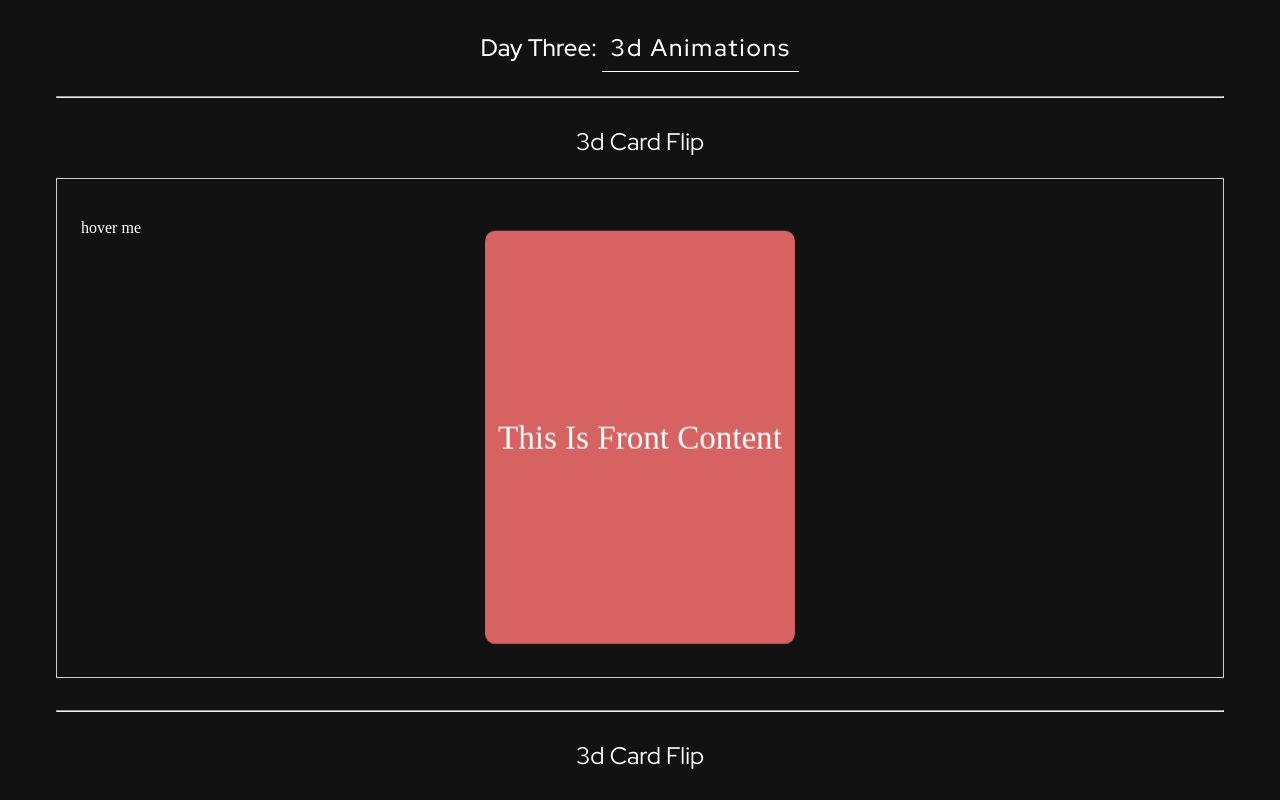
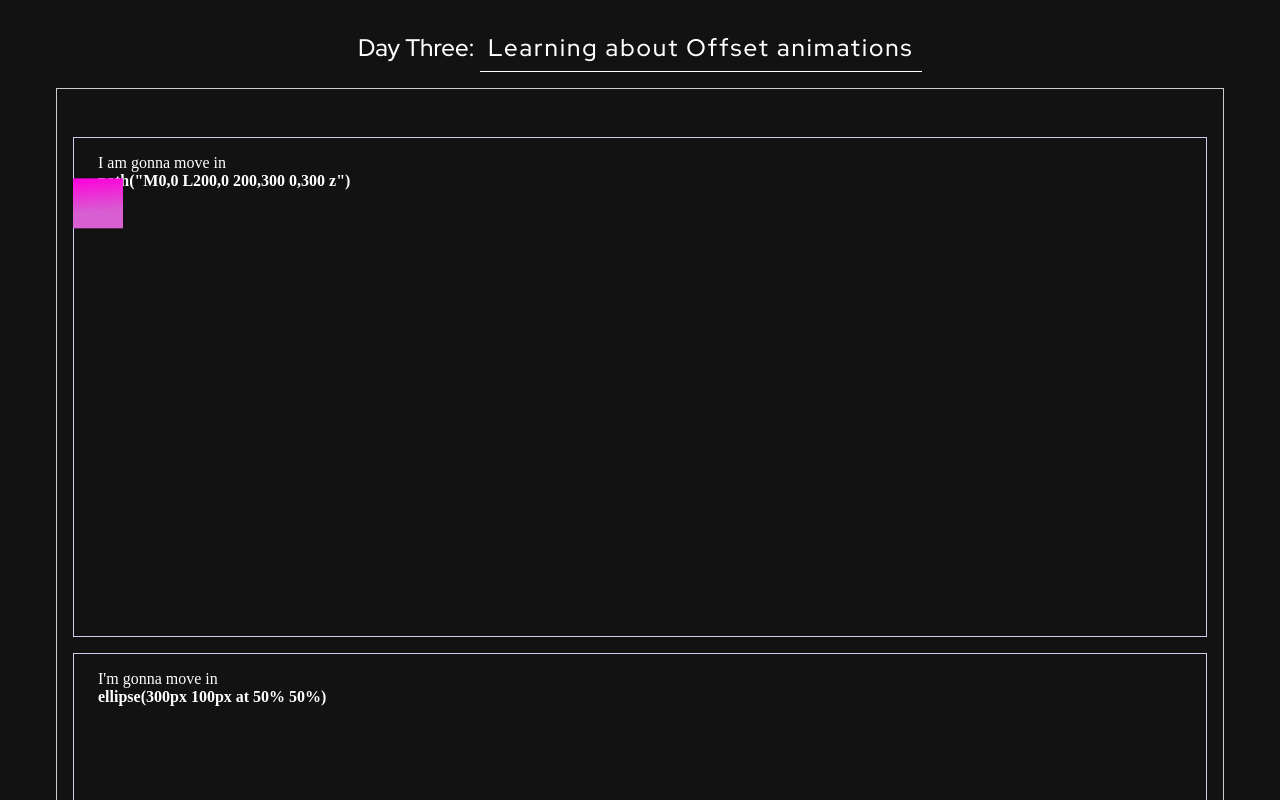
Before and after one commit to Manishkarke/30-days-animation, a React (Vite) app: page / in a window 1280 px wide. Shown: the top 800 px of the page. Built offline with nearby package versions, Linux system fonts and the light colour scheme.

Commit message:
Day 5: offset animation

```diff
--- a/src/App.jsx
+++ b/src/App.jsx
@@ -1,12 +1,10 @@
 import "./App.css";
-import SimpleTransition from "./Day_1/SimpleTransition";
-import Animations from "./Day_2/Animations";
-import { ThreeDAnimation } from "./Day_3/3DAnimation";
+import { OffsetAnimation } from "./Day_5/OffsetAnimation";
 
 function App() {
   return (
     <main className="main-container">
-      <ThreeDAnimation />
+      <OffsetAnimation />
     </main>
   );
 }
--- /dev/null
+++ b/src/Day_4/Gradients.css
@@ -0,0 +1,4 @@
+.linear-one {
+  background-color: #fff5;
+  /* background-image:  */
+}
--- /dev/null
+++ b/src/Day_5/OffsetAnimation.css
@@ -0,0 +1,74 @@
+.animation-container {
+  padding: 2em 1em;
+  border: 1px solid #ccc;
+}
+
+.animation {
+  border: 1px solid #cce;
+  height: 500px;
+
+  padding: 1em 1.5em;
+  margin-top: 1em;
+}
+
+.rectangle {
+  width: 50px;
+  height: 50px;
+  background: linear-gradient(
+    86deg,
+    rgb(215, 95, 209) 34%,
+    rgba(255, 0, 219, 1) 100%
+  );
+
+  animation: moveInPath 3s linear infinite;
+}
+
+.rectangle.path {
+  offset-path: path("M0,0 L200,0 200,300 0,300 z");
+}
+
+.rectangle.ellipse {
+  offset-path: ellipse(300px 100px at 50% 50%);
+}
+
+.rectangle.circle {
+  offset-path: circle(200px at 50% 50%);
+}
+
+.rectangle.inset {
+  offset-path: inset(10%);
+}
+
+.dynamic-path {
+  offset-path: ellipse(300px 100px at 50% 50%);
+  animation-name: dynamicMoveInPath;
+  animation-duration: 5s;
+}
+
+@keyframes moveInPath {
+  0% {
+    offset-distance: 0;
+  }
+
+  100% {
+    offset-distance: 100%;
+  }
+}
+
+@keyframes dynamicMoveInPath {
+  0% {
+    offset-distance: 0;
+  }
+
+  5% {
+    offset-path: ellipse(400px 20px at 20% 50%);
+  }
+
+  75% {
+    offset-path: ellipse(300px 100px at 50% 50%);
+  }
+
+  100% {
+    offset-distance: 100%;
+  }
+}
--- /dev/null
+++ b/src/Day_5/OffsetAnimation.jsx
@@ -0,0 +1,41 @@
+import React from "react";
+import "./OffsetAnimation.css";
+export const OffsetAnimation = () => {
+  return (
+    <section className="container">
+      <h2 className="section-title">
+        Day Three: <span>Learning about Offset animations</span>
+      </h2>
+
+      <div className="animation-container">
+        <div className="animation">
+          I am gonna move in <br />
+          <strong>path("M0,0 L200,0 200,300 0,300 z")</strong>
+          <div className="rectangle path"></div>
+        </div>
+
+        <div className="animation">
+          I'm gonna move in <br />
+          <strong>ellipse(300px 100px at 50% 50%)</strong>
+          <div className="rectangle ellipse"></div>
+        </div>
+
+        <div className="animation">
+          I'm gonna move in <br />
+          <strong>circle(200px at 50% 50%)</strong>
+          <div className="rectangle circle"></div>
+        </div>
+
+        <div className="animation">
+          I'm gonna move inside the box 10% away from the borders
+          <div className="rectangle inset"></div>
+        </div>
+
+        <div className="animation">
+          I'm gonna move in a dynamic path
+          <div className="rectangle dynamic-path"></div>
+        </div>
+      </div>
+    </section>
+  );
+};
```
Also changed, not shown: src/Day_4/Gradient.jsx (added, +15 -0 lines), src/Day_4/LinearGradient.jsx (added, +13 -0 lines), 1 other file (tests, documents, lock files or other folders).
